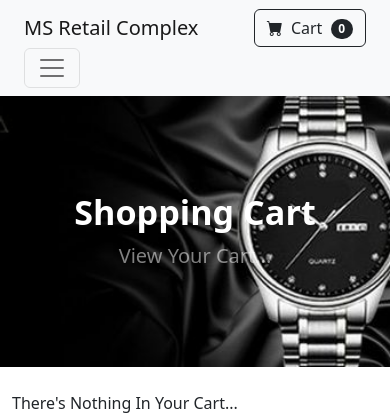
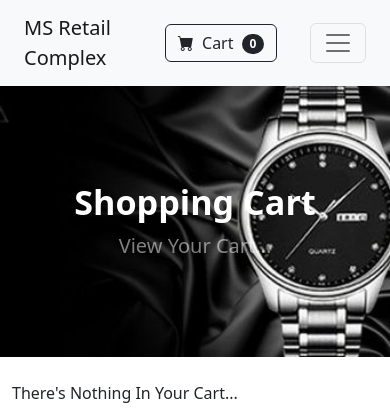
Before and after one commit to subhan1001/ECOM, a Django app: page /cart/ in a window 390 px wide. Shown: the top 420 px of the page. Run offline with Django 4.2, Linux system fonts and the light colour scheme; some libraries are stand-ins or nearby versions.

Commit message:
Update navbar.html

```diff
--- a/store/templates/navbar.html
+++ b/store/templates/navbar.html
@@ -1,7 +1,24 @@
 <!-- Navigation-->
+<style>
+        /* Default: all on one line */
+        .mobile-break::before {
+          content: " ";
+        }
+
+        /* On small screens: insert line break before "Complex" */
+        @media (max-width: 500px) {
+          .mobile-break::before {
+            content: "\A"; /* Line break */
+            white-space: pre;
+          }
+        }
+
+</style>
         <nav class="navbar navbar-expand-lg navbar-light bg-light">
             <div class="container px-4 px-lg-5">
-                <a class="navbar-brand" href="{% url 'home' %}">MS Retail Complex</a>
+                <a class="navbar-brand" href="{% url 'home' %}">
+                          MS Retail <span class="mobile-break">Complex</span>
+                        </a>
 
                 <div class="collapse navbar-collapse" id="navbarSupportedContent">
                     <ul class="navbar-nav me-auto mb-2 mb-lg-0 ms-lg-4">
```
